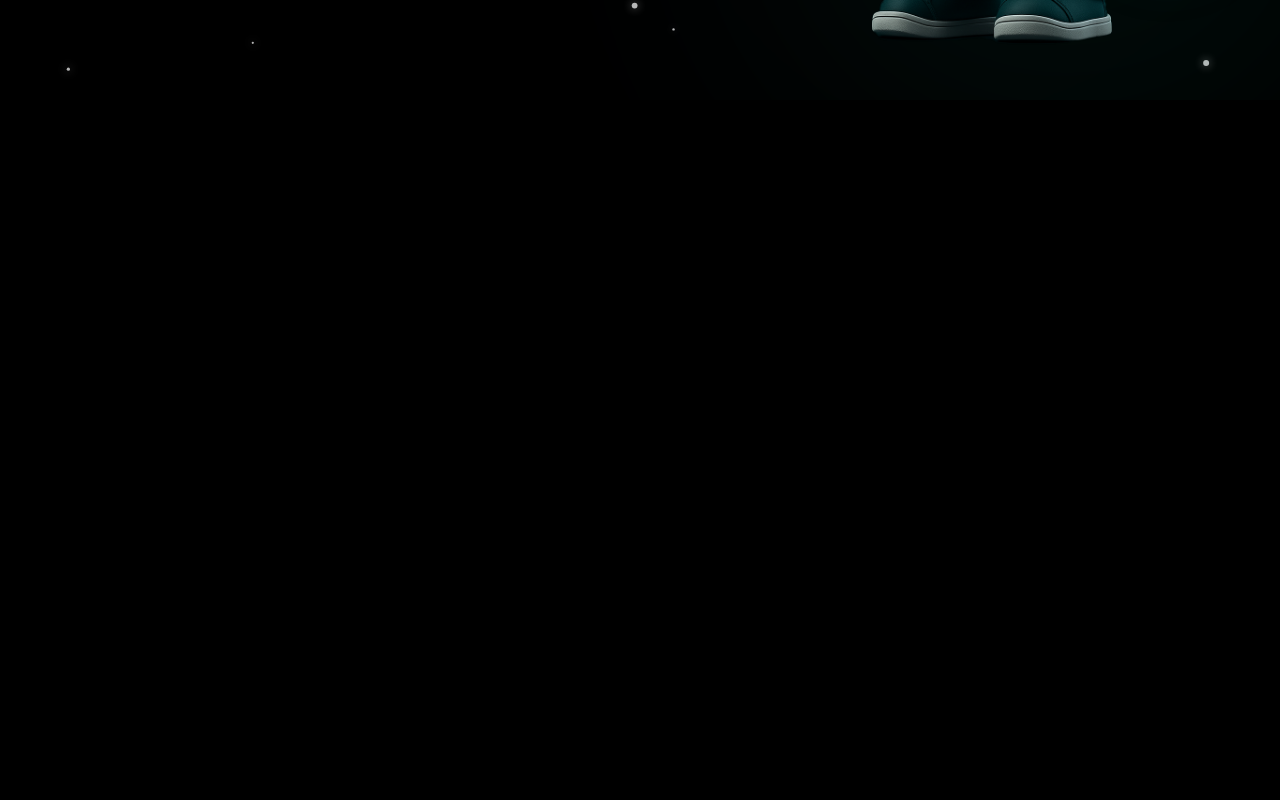
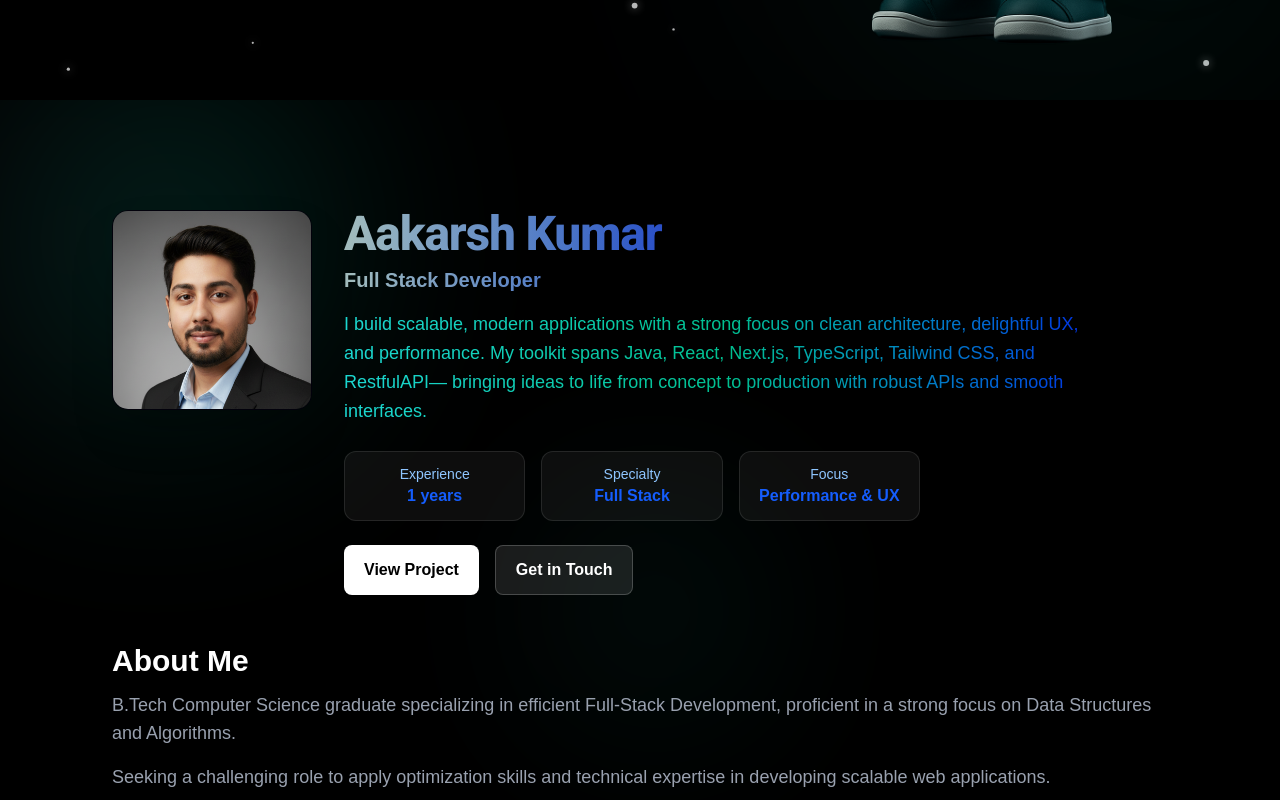
Before and after one commit to kumaraakarsh4/My----Portfolio, a React (Vite) app in the folder my-portfolio/: page / in a window 1280 px wide. Shown: the part 700-1500 px from the top of the page. Built offline with nearby package versions, Linux system fonts and the light colour scheme.

Commit message:
first init

```diff
--- a/my-portfolio/src/sections/About.jsx
+++ b/my-portfolio/src/sections/About.jsx
@@ -1,4 +1,12 @@
+
+import {motion} from "framer-motion";
+import aakarsh from "../assets/aakarsh.png";
 export default function About(){
+  const stack =[
+    {label:"Experience" , value:"1 years"},
+     {label:"Specialty" , value:"Full Stack"},
+      {label:"Focus" , value:"Performance & UX"},
+  ]
   const glows = [
     "-top-10 -left-10 w-[360px] h-[360px] opacity-20 blur-[120px]",
     "bottom-0 right-10 w-[420px] opacity-15 blur-[140px] delay-300",
@@ -7,6 +15,103 @@
   return(
     <section id="about"
     className="min-h-screen w-full flex items-center justify-center relative bg-black text-white overflow-hidden">
+      <div className="absolute inset-0 pointer-events-none">
+        {glows.map((c,i)=>(
+       <div key={i} className={`absolute rounded-full bg-gradient-to-r from-[#302b63] via-[#00bf8f] to-[#1cd8d2] animation-pulse ${c}`}/>
+
+        ))}
+
+
+      </div>
+      <div className="relative z-10 max-w-6xl w-full mx-auto px-6 md:px-10 lg:px-12 py-20 flex flex-col gap-12">
+        <motion.div className="flex flex-col md:flex-row items-center md:items-stretch gap-8"
+        initial={{opacity:0 , y:24}}
+       whileInView={{opacity:1 , y:0}}
+       transition={{duration:0.6}}
+       viewport={{once:true , amount:0.4}}
+        >
+          <motion.div className="relative w-[160px] h-[160px] md:w-[200px] md:h-[200px]
+          rounded-2xl overflow-hidden shadow-2xl bg:gradient-to-br from-[#272637] to-[#302b63]/20 border border-[#02010b]
+
+
+          "
+          whileHover={{scale:1.02}}
+          transition={{type:"spring" , stiffness:200 , damping:80}}
+          >
+            <img src={aakarsh} alt="profile" className="absolute inset-0"/>
+
+          </motion.div>
+          <div className="flex-1 flex flex-col justify-center text-center md:text-left">
+            <h2 className="text-4xl sm:text-5xl font-extrabold tracking-tight bg-clip-text text-transparent
+           bg-gradient-to-r from-[#a3bdbc] via-[#1b16c4] to-[#5f5b8d]
+            ">
+              Aakarsh Kumar</h2>
+
+              <p className="mt-2 text-lg sm:text-xl  font-semibold bg-clip-text text-transparent
+               bg-gradient-to-r from-[#a3bdbc] via-[#1b16c4] to-[#5f5b8d]
+
+              ">
+                Full Stack Developer
+              </p>
+              <p className="mt-4  leading-relaxed text-base sm:text-lg max-w-2xl md:max-w-3xl bg-clip-text text-transparent
+               bg-gradient-to-r from-[#1cd8d2] via-[#00bf8f] to-[#1704e7]
+
+              ">
+              I build scalable, modern applications with a strong focus on clean architecture, delightful UX, and performance. My toolkit spans Java,
+              React, Next.js, TypeScript, Tailwind CSS, and RestfulAPI— bringing ideas to life from concept to production with robust APIs and smooth interfaces.
+
+              </p>
+              <div className="mt-6 grid grid-cols-2 sm:grid-cols-3 gap-3  sm:gap-4  max-w-xl">
+                {stack.map((item,i)=>(
+              <motion.div key={i} className="rounded-xl border border-white/10 bg-white/5 pd-4 py-3 text-center"
+              initial={{opacity:0 , y:10}}
+              whileInView={{opacity:1 , y:0}}
+              transition={{delay:0.05*i , duration:0.4}}
+              viewport={{once:true , amount:0.3}}
+              >
+                <div className="text-sm text-blue-300">
+                  {item.label}
+                </div>
+                <div className="text-base text-blue-600 font-semibold ">{item.value}</div>
+
+              </motion.div>
+
+                ))}
+              </div>
+
+              <div className="mt-6 flex flex-col sm:flex-row gap-3 sm:gap-4 justify-center md:justify-start">
+                <a href="#Projects" className="inline-flex items-center justify-center rounded-lg bg-white text-black font-semibold px-5 py-3 hover:bg-gray-400 transition">View Project</a>
+                <a href="#Contact" className="inline-flex items-center justify-center rounded-lg border border-white/20 bg-white/10 text-white font-semibold px-5 py-3 hover:bg-blue-400 transition">Get in Touch</a>
+              </div>
+          </div>
+
+        </motion.div>
+        <motion.div className="text-center md:text-left"
+        initial={{opacity:0 , x:-30}}
+        whileInView={{opacity:1, x:0}}
+        transition={{duration:0.6}}
+        viewport={{once:true , amount:0.4}}
+        >
+          <h3 className="text-2xl sm:text-3xl font-bold text-white mb-3">
+            About Me
+          </h3>
+          <p className="text-gray-400 leading-realaxed text-base sm:text-lg">
+            B.Tech Computer Science graduate specializing in efficient Full-Stack Development,
+            proficient in a strong focus on Data Structures and Algorithms.
+
+          </p>
+          <p className="mt-4 text-gray-400 text-base sm:text-lg">
+
+            Seeking a challenging role to apply optimization skills and technical expertise in developing scalable web
+             applications.
+
+
+          </p>
+
+        </motion.div>
+
+
+      </div>
 
     </section>
   )
```
Also changed, not shown: my-portfolio/src/sections/Contact.jsx (renamed from my-portfolio/src/sections/Conatct.jsx), my-portfolio/src/sections/Projects.jsx (renamed from my-portfolio/src/sections/Project.jsx).
